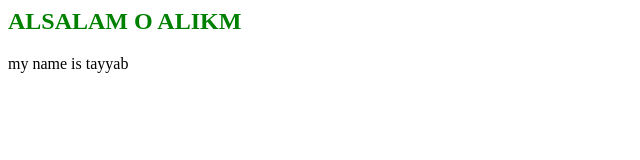
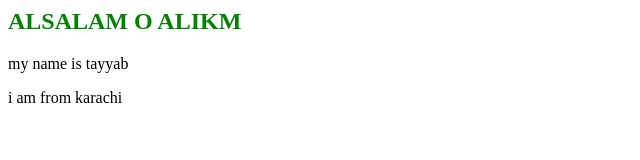
Before and after one commit to TayyabAhmed/branch_test, a plain HTML site: page index.html in a window 1280 px wide. Shown: the whole page, without its empty margins (0-640 px from the left). Drawn offline with Linux system fonts and the light colour scheme.

Commit message:
no message

```diff
--- a/index.html
+++ b/index.html
@@ -4,4 +4,5 @@
         </head>
     <h2>Alsalam o alikm</h2>
     <p>my name is tayyab<p>
+        i am from karachi
 </html>
```
